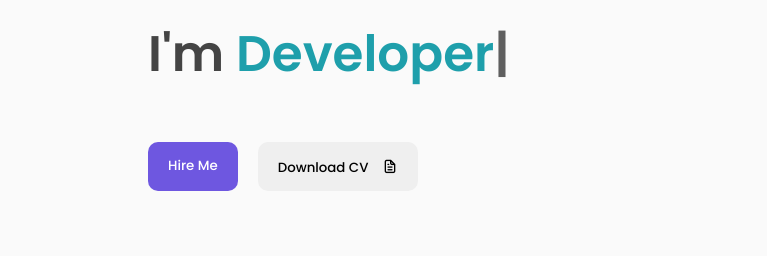
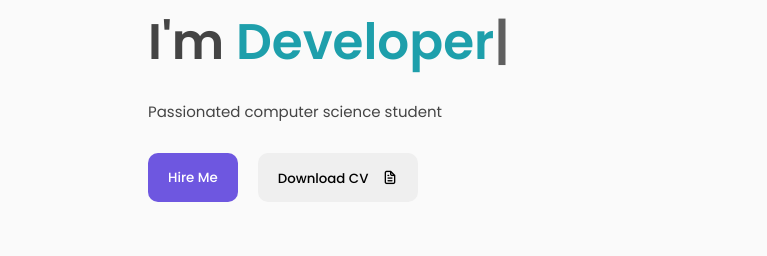
Before and after one commit to Lakkojuhemanth22/hemanth, a plain HTML site: page index.html in a window 1280 px wide. Shown: the part 259-515 px from the top of the page, 0-767 px from the left. Drawn offline with nearby package versions, Linux system fonts and the light colour scheme.

Commit message:
Add files via upload

```diff
--- a/index.html
+++ b/index.html
@@ -58,7 +58,7 @@
                 <p>I'm <span class="typedText"></span></p>
             </div>
             <div class="featured-text-info">
-                <p>
+                <p>Passionated computer science student
                 </p>
             </div>
             <div class="featured-text-btn">
```
